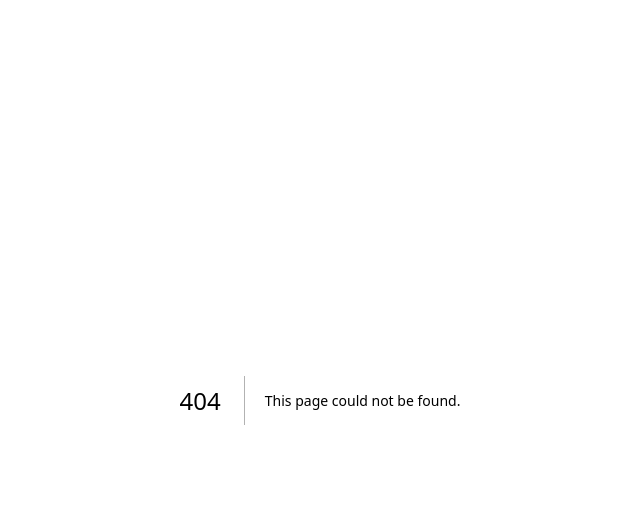
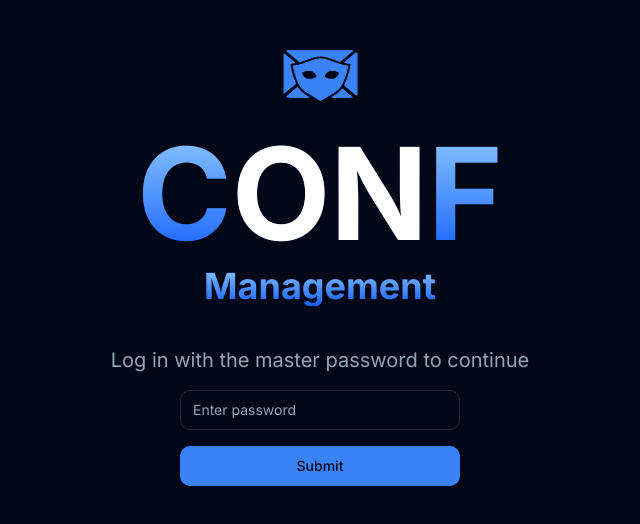
Before and after one commit to eduardohartz/confessions, a Next.js app: page /management in a window 1280 px wide. Before the commit this address had no page. Shown: the top 524 px of the page, without its empty margins (320-960 px from the left). Built offline with nearby package versions, Linux system fonts and the light colour scheme.

Commit message:
update admin page

```diff
--- a/app/admin/page.tsx
+++ /dev/null
@@ -1,69 +0,0 @@
-"use client"
-
-import { useState } from "react"
-import ConfessionListAdmin from "@/components/confession-list-admin"
-
-export default function Home() {
-  const [refreshKey, setRefreshKey] = useState(0)
-  const [showWarning, setShowWarning] = useState(false)
-  const [admin, setAdmin] = useState(false)
-  const [password, setPassword] = useState("")
-
-  if (admin === false) {
-    return (
-      <div className="flex flex-col justify-center items-center min-h-screen">
-        <h1 className="font-bold text-2xl">Enter Password</h1>
-        <form
-          onSubmit={(e) => {
-            e.preventDefault()
-            const formData = new FormData(e.target as HTMLFormElement)
-            const password = formData.get("password") as string
-
-            fetch("/api/auth", {
-              method: "POST",
-              headers: { "Content-Type": "application/json" },
-              body: JSON.stringify({ password }),
-            })
-              .then((response) => response.json())
-              .then((data) => {
-                if (data.success) {
-                  setAdmin(true)
-                  setPassword(password)
-                } else {
-                  alert(data.error || "Unauthorized")
-                }
-              })
-              .catch((error) => {
-                console.error("Error:", error)
-                alert("An error occurred while verifying the password")
-              })
-          }}
-          className="mt-4"
-        >
-          <input
-            type="password"
-            name="password"
-            placeholder="Enter admin password"
-            className="p-2 border rounded"
-            required
-          />
-          <button
-            type="submit"
-            className="bg-blue-500 ml-2 p-2 rounded text-white"
-          >
-            Submit
-          </button>
-        </form>
-      </div>
-    )
-  }
-
-  return (
-    <>
-      <ConfessionListAdmin
-        refresh={refreshKey}
-        password={password}
-      />
-    </>
-  )
-}
--- a/app/globals.css
+++ b/app/globals.css
@@ -119,3 +119,7 @@
     @apply bg-background text-foreground;
   }
 }
+
+button:hover {
+  cursor: pointer;
+}
--- /dev/null
+++ b/app/management/page.tsx
@@ -0,0 +1,104 @@
+"use client"
+
+import { useState } from "react"
+import ConfessionListAdmin from "@/components/confession-list-admin"
+import Image from "next/image"
+import { Button } from "@/components/ui/button"
+import { Input } from "@/components/ui/input"
+
+export default function Home() {
+  const [refreshKey, setRefreshKey] = useState(0)
+  const [showWarning, setShowWarning] = useState(false)
+  const [admin, setAdmin] = useState(false)
+  const [password, setPassword] = useState("")
+
+  if (admin === false) {
+    if (password) {
+      setPassword("")
+    }
+    return (
+      <div className="flex flex-col justify-center items-center min-h-screen">
+        <div className="bg-background min-h-screen">
+          <div className="mx-auto px-4 py-8 max-w-4xl container">
+            <div className="mb-12 text-center">
+              <Image
+                src="/logo.png"
+                alt="Confessions Logo"
+                width={100}
+                height={100}
+                className="mx-auto mb-4"
+              />
+              <h1 className="bg-clip-text bg-linear-to-b from-blue-300 to-blue-600 mb-2 font-bold text-transparent text-9xl">
+                C<span className="text-white">ON</span>F
+              </h1>
+              <h1 className="bg-clip-text bg-linear-to-b from-blue-300 to-blue-600 font-bold text-transparent text-4xl">Management</h1>
+              <p className="mx-auto mt-10 max-w-2xl text-muted-foreground text-xl">Log in with the master password to continue</p>
+              <form
+                onSubmit={(e) => {
+                  e.preventDefault()
+                  const formData = new FormData(e.target as HTMLFormElement)
+                  const password = formData.get("password") as string
+
+                  fetch("/api/auth", {
+                    method: "POST",
+                    headers: { "Content-Type": "application/json" },
+                    body: JSON.stringify({ password }),
+                  })
+                    .then((response) => response.json())
+                    .then((data) => {
+                      if (data.success) {
+                        setAdmin(true)
+                        setPassword(password)
+                      } else {
+                        alert(data.error || "Unauthorized")
+                      }
+                    })
+                    .catch((error) => {
+                      console.error("Error:", error)
+                      alert("An error occurred while verifying the password")
+                    })
+                }}
+                className="flex flex-col justify-center items-center gap-4 mt-4"
+              >
+                <Input
+                  type="password"
+                  name="password"
+                  placeholder="Enter password"
+                  className="w-70"
+                  required
+                />
+                <Button
+                  type="submit"
+                  className="w-70"
+                >
+                  Submit
+                </Button>
+              </form>
+            </div>
+          </div>
+        </div>
+      </div>
+    )
+  }
+
+  return (
+    <>
+      <div className="bg-background min-h-screen">
+        <div className="mx-auto px-4 py-8 max-w-4xl container">
+          <div className="mb-12">
+            <Button
+              variant="outline"
+              onClick={() => setAdmin(false)}
+            >
+              Log Out
+            </Button>
+            <ConfessionListAdmin
+              refresh={refreshKey}
+              password={password}
+            />
+          </div>
+        </div>
+      </div>
+    </>
+  )
+}
--- /dev/null
+++ b/app/not-found.tsx
@@ -0,0 +1,46 @@
+"use client"
+
+import Image from "next/image"
+import { useEffect, useState } from "react"
+import ConfessionForm from "@/components/confession-form"
+import ConfessionList from "@/components/confession-list"
+import ContentWarningDialog from "@/components/warning"
+
+export default function Home() {
+  const [refreshKey, setRefreshKey] = useState(0)
+  const [showWarning, setShowWarning] = useState(false)
+
+  useEffect(() => {
+    const warningDismissed = localStorage.getItem("confessions-warning-dismissed")
+    if (!warningDismissed) {
+      setShowWarning(true)
+    }
+  }, [])
+
+  const handleNewConfession = () => {
+    setRefreshKey((prev) => prev + 1)
+  }
+
+  return (
+    <>
+      <div className="bg-background min-h-screen">
+        <div className="mx-auto px-4 py-8 max-w-4xl container">
+          <div className="mb-12 text-center">
+            <Image
+              src="/logo.png"
+              alt="Confessions Logo"
+              width={100}
+              height={100}
+              className="mx-auto mb-4"
+            />
+            <h1 className="bg-clip-text bg-linear-to-b from-blue-300 to-blue-600 mb-2 font-bold text-transparent text-9xl">
+              4<span className="text-white">0</span>4
+            </h1>
+            <h1 className="bg-clip-text bg-linear-to-b from-blue-300 to-blue-600 font-bold text-transparent text-4xl">Page Not Found</h1>
+            <p className="mx-auto mt-10 max-w-2xl text-muted-foreground text-xl">How did you get here? Stop snooping around.</p>
+          </div>
+        </div>
+      </div>
+    </>
+  )
+}
--- a/components/confession-list-admin.tsx
+++ b/components/confession-list-admin.tsx
@@ -85,10 +85,6 @@ export default function ConfessionListAdmin({ refresh, password }: { refresh: nu
   }
 
   const handleDelete = async (confessionId: number) => {
-    if (!confirm("Are you sure you want to delete this confession?")) {
-      return
-    }
-
     setDeletingIds((prev) => new Set(prev).add(confessionId))
 
     try {
@@ -253,11 +249,11 @@ export default function ConfessionListAdmin({ refresh, password }: { refresh: nu
                     </div>
                     <div className="flex items-center gap-2">
                       <Button
-                        variant="outline"
+                        variant="destructive"
                         size="sm"
                         onClick={() => handleBlock(confession.id)}
                         disabled={blockingIds.has(confession.id)}
-                        className="hover:bg-orange-50 border-orange-200 text-orange-600 hover:text-orange-700"
+                        className="hover:bg-orange-50 hover:text-orange-700"
                       >
                         {blockingIds.has(confession.id) ? <Loader2 className="w-4 h-4 animate-spin" /> : <Ban className="w-4 h-4" />}
                         Block IP
```
